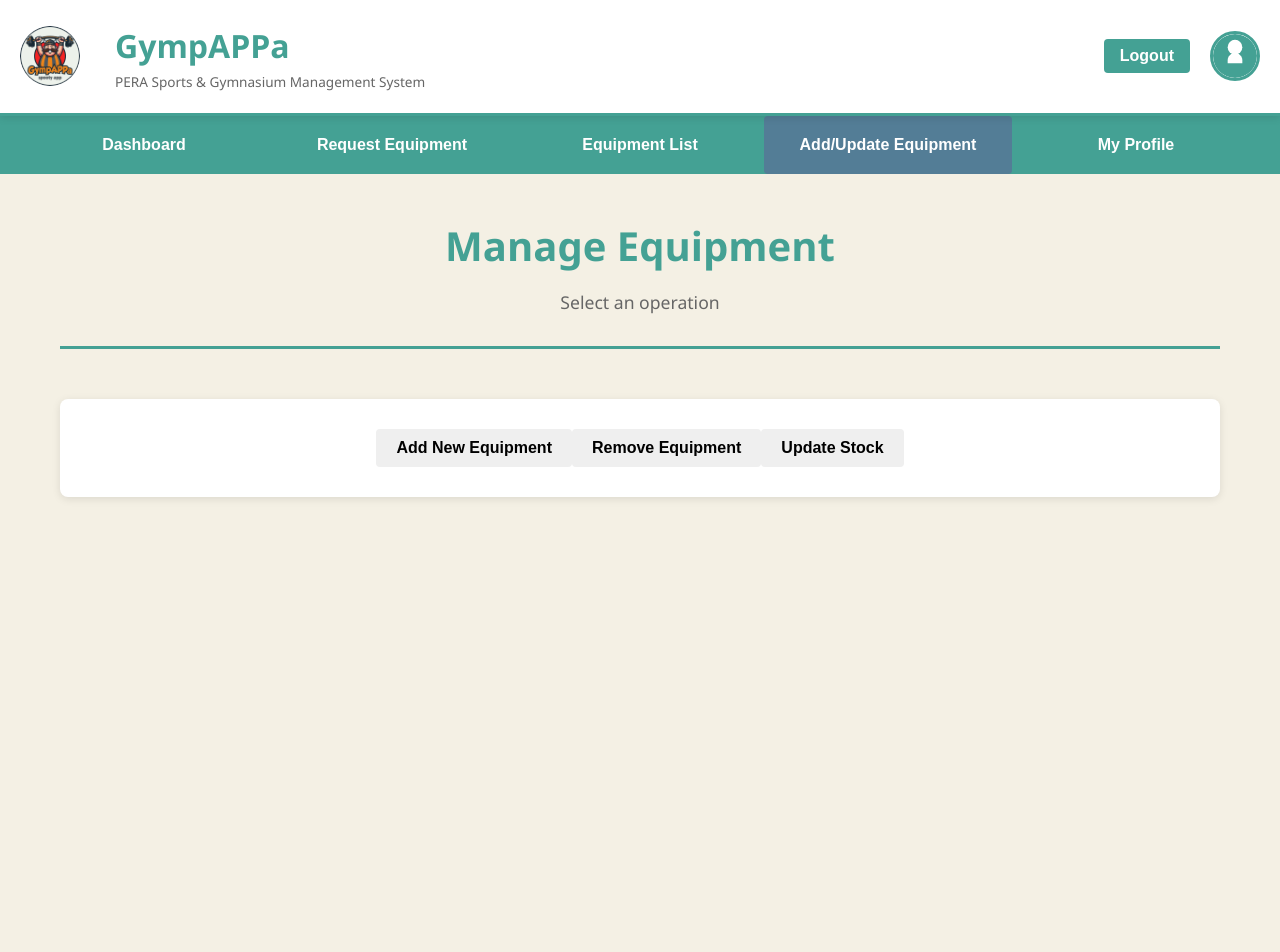
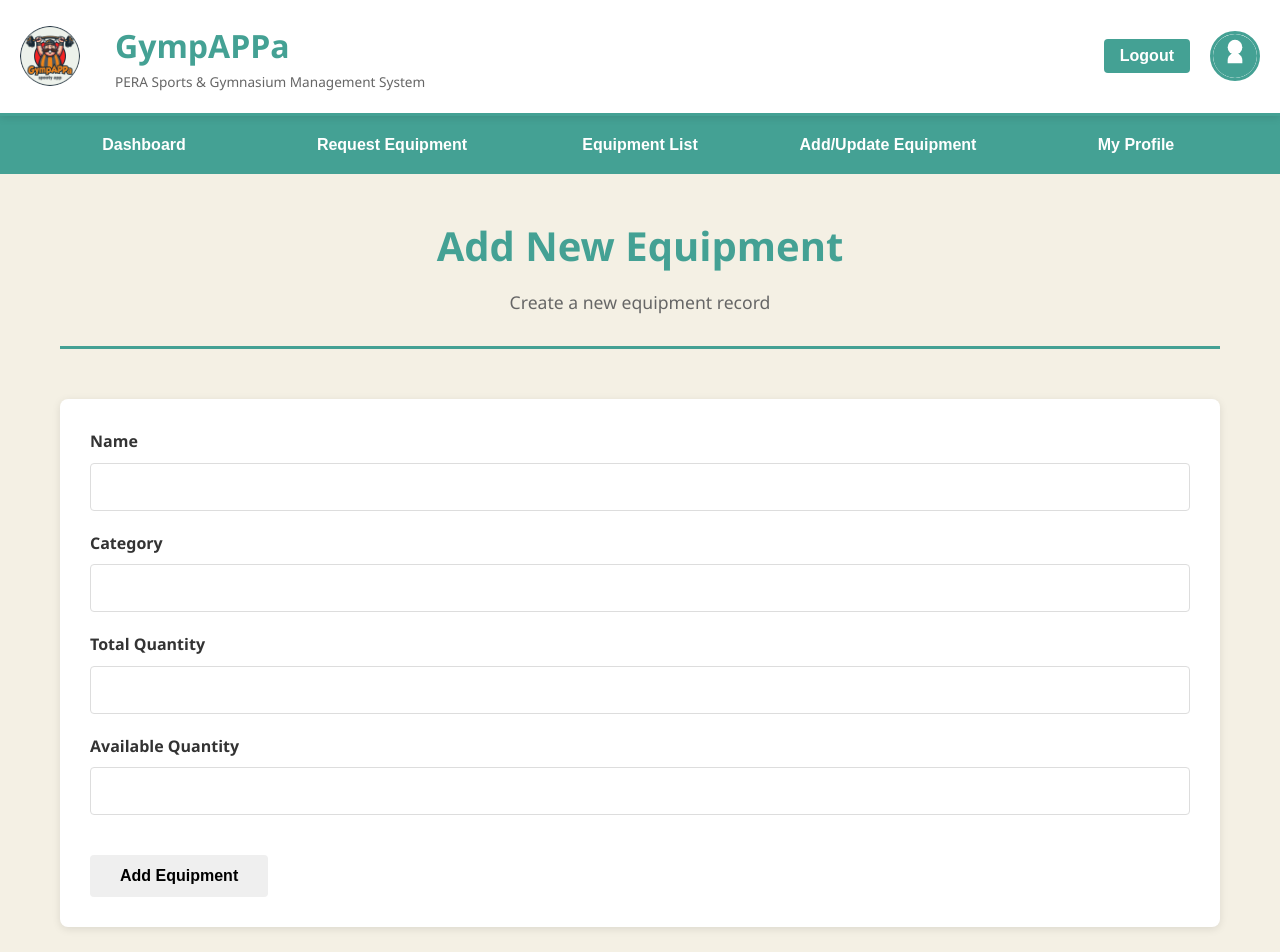
Before and after one commit to cepdnaclk/e22-co2060-gympappa-spooty-app, a React (Vite) app in the folder code/equipment-handling/frontend/: page /add-equipment in a window 1280 px wide. Before the commit this address led to /manage-stock. Shown: the top 952 px of the page. Before the commit the page ends 814 px from the top, so only its background shows below. Built offline with nearby package versions, Linux system fonts and the light colour scheme.

Commit message:
Added AddEquipment page with form and backend integration

```diff
--- a/code/equipment-handling/frontend/src/App.jsx
+++ b/code/equipment-handling/frontend/src/App.jsx
@@ -7,6 +7,7 @@ import Navigation from './components/Navigation';
 import UpdateStockList from "./pages/UpdateStockList";
 import UpdateStock from "./pages/UpdateStock";
 import ManageStock from "./pages/ManageStock";
+import AddEquipment from "./pages/AddEquipment";
 //import Login from './pages/Login';
 //import Register from './pages/Register';
 //import Profile from './pages/Profile';
@@ -140,6 +141,15 @@ function App() {
               }
             />
 
+            <Route
+              path="/add-equipment"
+              element={
+                <ProtectedRoute>
+                  <AddEquipment />
+                </ProtectedRoute>
+              }
+            />
+
 
             {/* Default redirect */}
             <Route path="/" element={<Navigate to="/manage-stock" replace />} />
--- /dev/null
+++ b/code/equipment-handling/frontend/src/pages/AddEquipment.jsx
@@ -0,0 +1,110 @@
+import React, { useState } from "react";
+import api from "../utils/api";
+import "../styles/template.css";
+
+const AddEquipment = () => {
+  const [formData, setFormData] = useState({
+    name: "",
+    category: "",
+    total_quantity: "",
+    available_quantity: "",
+  });
+
+  const handleChange = (e) => {
+    setFormData({
+      ...formData,
+      [e.target.name]: e.target.value,
+    });
+  };
+
+  const handleSubmit = async (e) => {
+    e.preventDefault();
+
+    try {
+      await api.post("/equipment", {
+        ...formData,
+        total_quantity: Number(formData.total_quantity),
+        available_quantity: Number(formData.available_quantity),
+      });
+
+      alert("Equipment added successfully");
+
+      // clear form
+      setFormData({
+        name: "",
+        category: "",
+        total_quantity: "",
+        available_quantity: "",
+      });
+
+    } catch (error) {
+      console.error(error);
+      alert(error.response?.data?.message || "Error adding equipment");
+    }
+  };
+
+  return (
+    <div className="template-container">
+      <div className="template-header">
+        <h1>Add New Equipment</h1>
+        <p>Create a new equipment record</p>
+      </div>
+
+      <div className="template-section">
+        <form className="template-form" onSubmit={handleSubmit}>
+
+          <div className="form-group">
+            <label>Name</label>
+            <input
+              type="text"
+              name="name"
+              value={formData.name}
+              onChange={handleChange}
+              required
+            />
+          </div>
+
+          <div className="form-group">
+            <label>Category</label>
+            <input
+              type="text"
+              name="category"
+              value={formData.category}
+              onChange={handleChange}
+              required
+            />
+          </div>
+
+          <div className="form-group">
+            <label>Total Quantity</label>
+            <input
+              type="number"
+              name="total_quantity"
+              value={formData.total_quantity}
+              onChange={handleChange}
+              required
+            />
+          </div>
+
+          <div className="form-group">
+            <label>Available Quantity</label>
+            <input
+              type="number"
+              name="available_quantity"
+              value={formData.available_quantity}
+              onChange={handleChange}
+              required
+            />
+          </div>
+
+          <div className="form-actions">
+            <button type="submit">Add Equipment</button>
+          </div>
+
+        </form>
+      </div>
+    </div>
+  );
+};
+
+export default AddEquipment;
```
